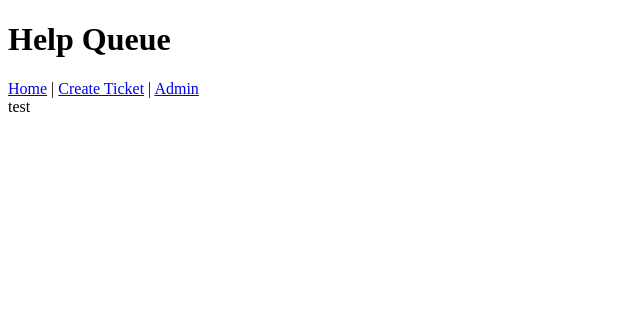
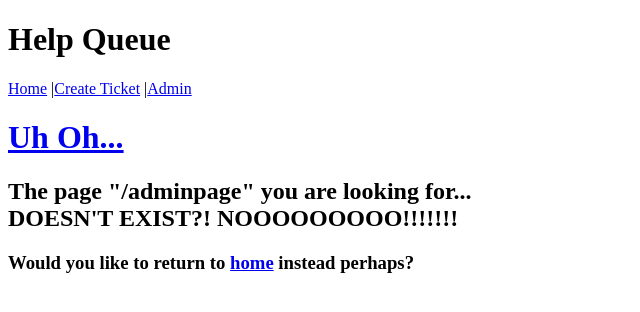
Before and after one commit to glitchwizard/reactHelpQueueLesson, a React app: page /#/adminpage in a window 1280 px wide. Shown: the top 312 px of the page, without its empty margins (0-640 px from the left). Built offline with nearby package versions, Linux system fonts and the light colour scheme.

Commit message:
implement admin routing and confirmed functionality successful

```diff
--- a/src/components/Admin.jsx
+++ b/src/components/Admin.jsx
@@ -1,12 +1,19 @@
-import { React } from 'react';
+import React from 'react';
 import PropTypes from 'prop-types';
+import TicketList from './TicketList';
 
-function Admin() {
+function Admin({ticketList, currentRouterPath}) {
   return (
     <div>
-      test
+      <h2>Admin</h2>
+      <TicketList ticketList={ticketList} currentRouterPath={currentRouterPath}/>
     </div>
   );
 }
 
+Admin.propTypes = {
+  ticketList: PropTypes.array,
+  currentRouterPath: PropTypes.string.isRequired
+};
+
 export default Admin;
--- a/src/components/App.jsx
+++ b/src/components/App.jsx
@@ -48,7 +48,7 @@ class App extends React.Component {
         <Switch>
           <Route exact path='/' render={()=><TicketList ticketList={this.state.masterTicketList} />} />
           <Route path='/newTicket' render={()=><NewTicketControl onNewTicketCreation={this.handleAddingNewTicketToList} />}  />
-          <Route path='/adminpage' render={ ()=> <Admin ticketList={this.state.masterTicketList} />} />
+          <Route path='/admin' render={(props)=><Admin ticketList={this.state.masterTicketList} currentRouterPath={props.location.pathname} />} />
           <Route component={Error404} />
         </Switch>
       </div>
--- a/src/components/Header.jsx
+++ b/src/components/Header.jsx
@@ -5,7 +5,9 @@ function Header() {
   return (
     <div>
       <h1>Help Queue</h1>
-      <Link to="/">Home</Link> | <Link to="/newTicket">Create Ticket</Link> | <Link to="/admin">Admin</Link>
+      <Link to="/">Home</Link> |
+      <Link to="/newTicket">Create Ticket</Link> |
+      <Link to="/admin">Admin</Link>
     </div>
   );
 }
--- a/src/components/Ticket.jsx
+++ b/src/components/Ticket.jsx
@@ -1,10 +1,11 @@
 import React from 'react';
 import PropTypes from 'prop-types';
 
-function Ticket({location, names, issue, formattedWaitTime}){
-  return (
+function Ticket({location, names, issue, formattedWaitTime, currentRouterPath}){
+
+  const ticketInformation =
     <div>
-      <style global jsx>{`
+      <style jsx>{`
             div {
                 background-color: red;
             }
@@ -16,15 +17,29 @@ function Ticket({location, names, issue, formattedWaitTime}){
       <h4>{formattedWaitTime} ago</h4>
       <p><em>{issue}</em></p>
       <hr/>
-    </div>
-  );
+    </div>;
+
+  if (currentRouterPath === '/admin') {
+    return (
+      <div onClick={() => {alert('hey, you just clicked the ticket belonging to ' + names);}}>
+        {ticketInformation}
+      </div>
+    );
+  } else {
+    return (
+      <div>
+        {ticketInformation}
+      </div>
+    );
+  }
 }
 
 Ticket.propTypes = {
   names: PropTypes.string.isRequired,
   location: PropTypes.string.isRequired,
   issue: PropTypes.string,
-  formattedWaitTime: PropTypes.string.isRequired
+  formattedWaitTime: PropTypes.string.isRequired,
+  currentRouterPath: PropTypes.string
 };
 
 export default Ticket;
--- a/src/components/TicketList.jsx
+++ b/src/components/TicketList.jsx
@@ -13,6 +13,7 @@ function TicketList(props) {
           location={ticket.location}
           issue={ticket.issue}
           formattedWaitTime={ticket.formattedWaitTime}
+          currentRouterPath={props.currentRouterPath}
           key={ticket.id}/>
       )}
       <img src={cutestpuppyever} style={{ maxHeight: '400px' }} />
@@ -21,7 +22,8 @@ function TicketList(props) {
 }
 
 TicketList.propTypes = {
-  ticketList: PropTypes.array
+  ticketList: PropTypes.array,
+  currentRouterPath: PropTypes.string
 };
 
 export default TicketList;
```
